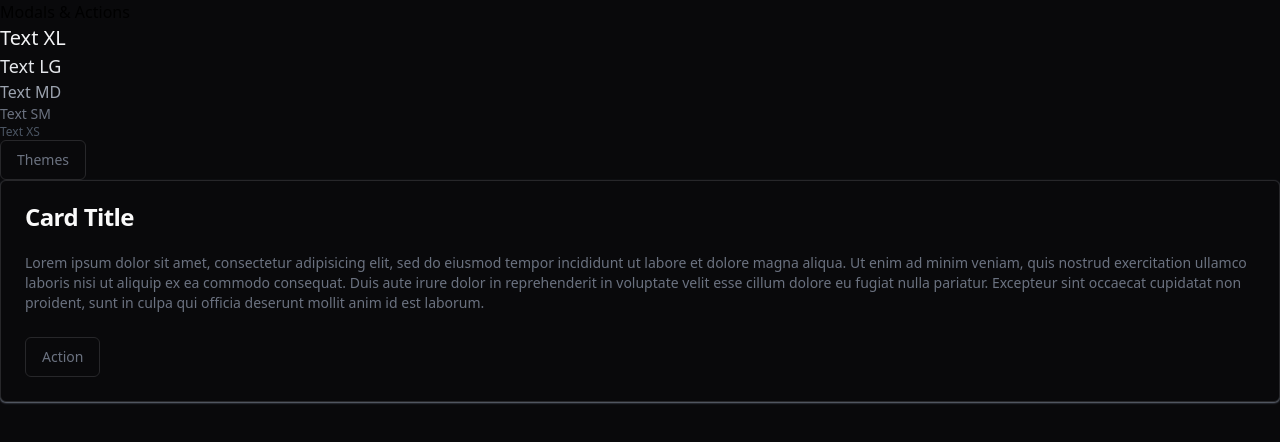
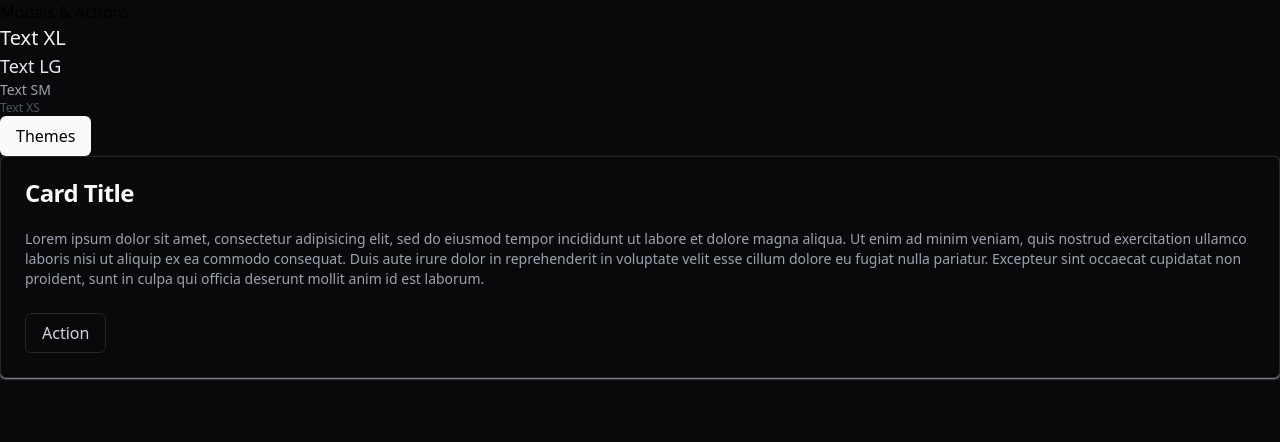
Before and after one commit to FLEYreal/Browser-Home, a Next.js app in the folder client/: page / in a window 1280 px wide. Shown: the top 442 px of the page. Built offline with nearby package versions, Linux system fonts and the light colour scheme.

Commit message:
Fix button text color, add emojis to popovers

```diff
--- a/client/src/app/page.tsx
+++ b/client/src/app/page.tsx
@@ -16,7 +16,6 @@ export default function Page() {
 			<h1>Modals & Actions</h1>
 			<h2 className="text-xl">Text XL</h2>
 			<h2 className="text-lg">Text LG</h2>
-			<h2 className="text-md">Text MD</h2>
 			<h2 className="text-sm">Text SM</h2>
 			<h2 className="text-xs">Text XS</h2>
 			<DesignSwitch />
--- a/client/src/features/design-switch/ui/index.tsx
+++ b/client/src/features/design-switch/ui/index.tsx
@@ -1,7 +1,7 @@
 'use client'
 
 // Basics
-import { useEffect, useRef } from "react";
+import { useEffect, useMemo, useRef } from "react";
 
 // Shadcn / Tailwind
 import { Button } from "@/shared/ui/button";
@@ -71,7 +71,7 @@ function DesignSwitch() {
 
             {/* Container for component triggering drawer's open */}
             <DrawerTrigger>
-                <Button variant='outline'>Themes</Button>
+                <Button>Themes</Button>
             </DrawerTrigger>
 
             {/* Container for drawer's content */}
@@ -115,7 +115,7 @@ function DesignSwitch() {
 
                                         {/* Display popover with theme's name */}
                                         <HoverCardContent className="flex justify-center items-center w-auto mb-3 px-6">
-                                            {name.charAt(0).toUpperCase() + name.slice(1)} Theme
+                                            {item.emoji || ''} {name.charAt(0).toUpperCase() + name.slice(1)} Theme
                                         </HoverCardContent>
 
                                     </HoverCard>
--- a/client/src/shared/css/global.scss
+++ b/client/src/shared/css/global.scss
@@ -26,9 +26,16 @@
 
         --text-color-xl: theme('colors.gray.100');
         --text-color-lg: theme('colors.gray.200');
-        --text-color-md: theme('colors.gray.400');
-        --text-color-sm: theme('colors.gray.500');
+        --text-color-sm: theme('colors.gray.400');
         --text-color-xs: theme('colors.gray.600');
+        --text-color-btn: theme('colors.black');
+        --text-color-btn-outline: theme('colors.gray.300');
+        --text-color-btn-secondary: theme('colors.gray.400');
+
+        --text-btn-xl: theme('fontSize.xl');
+        --text-btn-lg: theme('fontSize.lg');
+        --text-btn-sm: theme('fontSize.sm');
+        --text-btn-xs: theme('fontSize.xs');
     }
 
     .future {
@@ -57,6 +64,9 @@
         --text-color-md: theme('colors.gray.400');
         --text-color-sm: theme('colors.gray.500');
         --text-color-xs: theme('colors.gray.600');
+        --text-color-btn: theme('colors.white');
+        --text-color-btn-outline: theme('colors.gray.300');
+        --text-color-btn-secondary: theme('colors.gray.400');
     }
 
     .nature {
@@ -85,6 +95,9 @@
         --text-color-md: theme('colors.neutral.400');
         --text-color-sm: theme('colors.neutral.500');
         --text-color-xs: theme('colors.neutral.600');
+        --text-color-btn: theme('colors.black');
+        --text-color-btn-outline: theme('colors.neutral.300');
+        --text-color-btn-secondary: theme('colors.neutral.400');
     }
 
     .cold {
@@ -113,6 +126,9 @@
         --text-color-md: theme('colors.slate.400');
         --text-color-sm: theme('colors.slate.500');
         --text-color-xs: theme('colors.slate.600');
+        --text-color-btn: theme('colors.white');
+        --text-color-btn-outline: theme('colors.slate.300');
+        --text-color-btn-secondary: theme('colors.slate.400');
     }
 
     .strawberry {
@@ -141,5 +157,8 @@
         --text-color-md: theme('colors.stone.400');
         --text-color-sm: theme('colors.stone.500');
         --text-color-xs: theme('colors.stone.600');
+        --text-color-btn: theme('colors.white');
+        --text-color-btn-outline: theme('colors.stone.300');
+        --text-color-btn-secondary: theme('colors.slate.400');
     }
 }
--- a/client/src/shared/libs/shadcn/design-provider.tsx
+++ b/client/src/shared/libs/shadcn/design-provider.tsx
@@ -8,6 +8,7 @@ export type designType = 'future' | 'nature' | 'cold' | 'strawberry' | ''
 export interface DesignsListProps {
     name: designType;
     color: string;
+    emoji?: string;
 }
 export interface DesignContextProps {
     design: designType
@@ -16,10 +17,10 @@ export interface DesignContextProps {
 
 // Vairables
 export const designs: DesignsListProps[] = [
-    { name: 'future', color: 'white' },
-    { name: 'nature', color: 'lime' },
-    { name: 'cold', color: 'blue' },
-    { name: 'strawberry', color: 'red' },
+    { name: 'future', color: 'white', emoji: '💜' },
+    { name: 'nature', color: 'lime', emoji: '🍀' },
+    { name: 'cold', color: 'blue', emoji: '❄️' },
+    { name: 'strawberry', color: 'red', emoji:'🍓' },
     { name: '', color: 'gray' }
 ]
 
--- a/client/src/shared/ui/button.tsx
+++ b/client/src/shared/ui/button.tsx
@@ -5,17 +5,17 @@ import { cva, type VariantProps } from "class-variance-authority"
 import { cn } from "@/shared/libs/shadcn/utils"
 
 const buttonVariants = cva(
-  "inline-flex items-center justify-center whitespace-nowrap rounded-lg text-sm font-medium ring-offset-background transition-colors focus-visible:outline-none focus-visible:ring-2 focus-visible:ring-ring focus-visible:ring-offset-2 disabled:pointer-events-none disabled:opacity-50",
+  "inline-flex items-center justify-center whitespace-nowrap rounded-lg text-btn-sm font-medium ring-offset-background transition-colors focus-visible:outline-none focus-visible:ring-2 focus-visible:ring-ring focus-visible:ring-offset-2 disabled:pointer-events-none disabled:opacity-50",
   {
     variants: {
       variant: {
-        default: "bg-primary text-primary-foreground hover:bg-primary/90",
+        default: "bg-primary text-btn hover:bg-primary/90",
         destructive:
           "bg-destructive text-destructive-foreground hover:bg-destructive/90",
         outline:
-          "text-accent-foreground border border-input bg-background hover:bg-accent hover:text-accent-foreground",
+          "text-btn-outline border border-input bg-background hover:bg-accent hover:text-accent-foreground",
         secondary:
-          "bg-secondary text-secondary-foreground hover:bg-secondary/80",
+          "bg-secondary text-btn-secondary hover:bg-secondary/80",
         ghost: "hover:bg-accent hover:text-accent-foreground",
         link: "text-primary underline-offset-4 hover:underline",
       },
--- a/client/tailwind.config.ts
+++ b/client/tailwind.config.ts
@@ -19,16 +19,24 @@ const config = {
             },
         },
         extend: {
+            fontSize: {
+                'btn-xl': 'var(--text-btn-xl)',
+                'btn-lg': 'var(--text-btn-lg)',
+                'btn-sm': 'var(--text-btn-sm)',
+                'btn-xs': 'var(--text-btn-xs)',
+            },
             borderColor: {
                 DEFAULT: 'hsl(var(--border))'
             },
             colors: {
                 DEFAULT: 'var(--text-color-h3)',
-                xl: 'var(--text-color-xl)',
-                lg: 'var(--text-color-lg)',
-                md: 'var(--text-color-md)',
-                sm: 'var(--text-color-sm)',
-                xs: 'var(--text-color-xs)',
+                'xl': 'var(--text-color-xl)',
+                'lg': 'var(--text-color-lg)',
+                'sm': 'var(--text-color-sm)',
+                'xs': 'var(--text-color-xs)',
+                'btn': 'var(--text-color-btn)',
+                'btn-outline': 'var(--text-color-btn-outline)',
+                'btn-secondary': 'var(--text-color-btn-secondary)',
 
                 border: "hsl(var(--border))",
                 input: "hsl(var(--input))",
```
